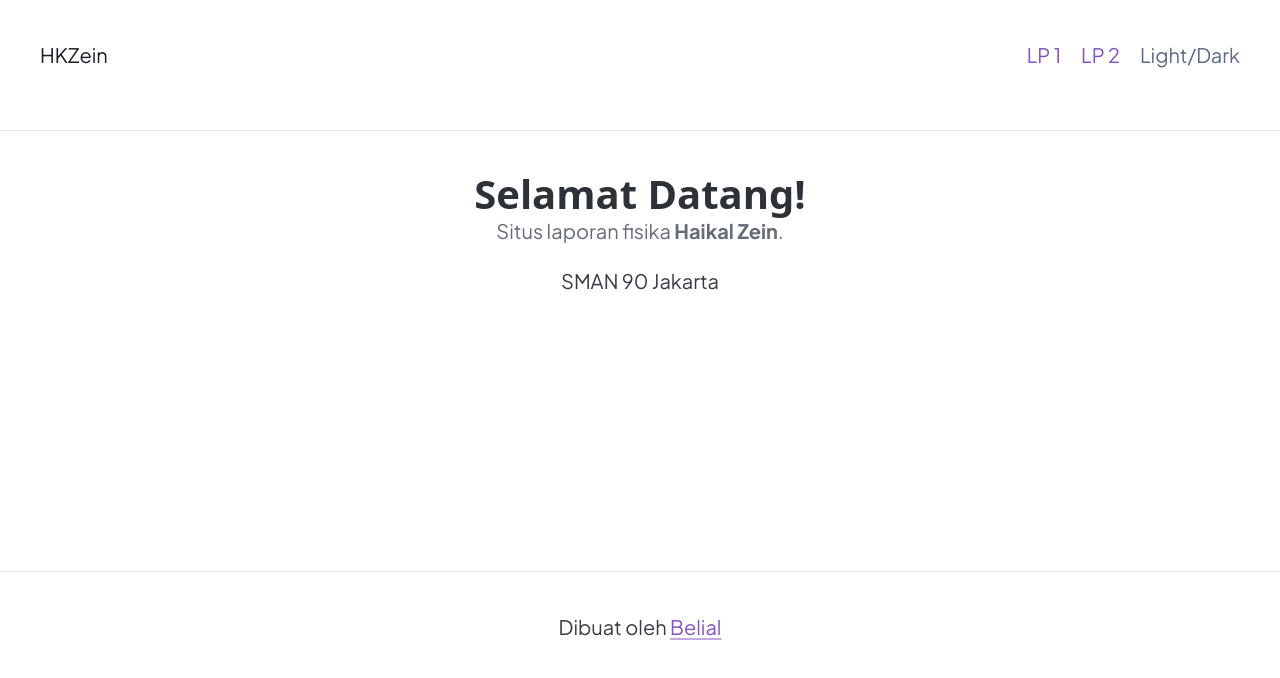
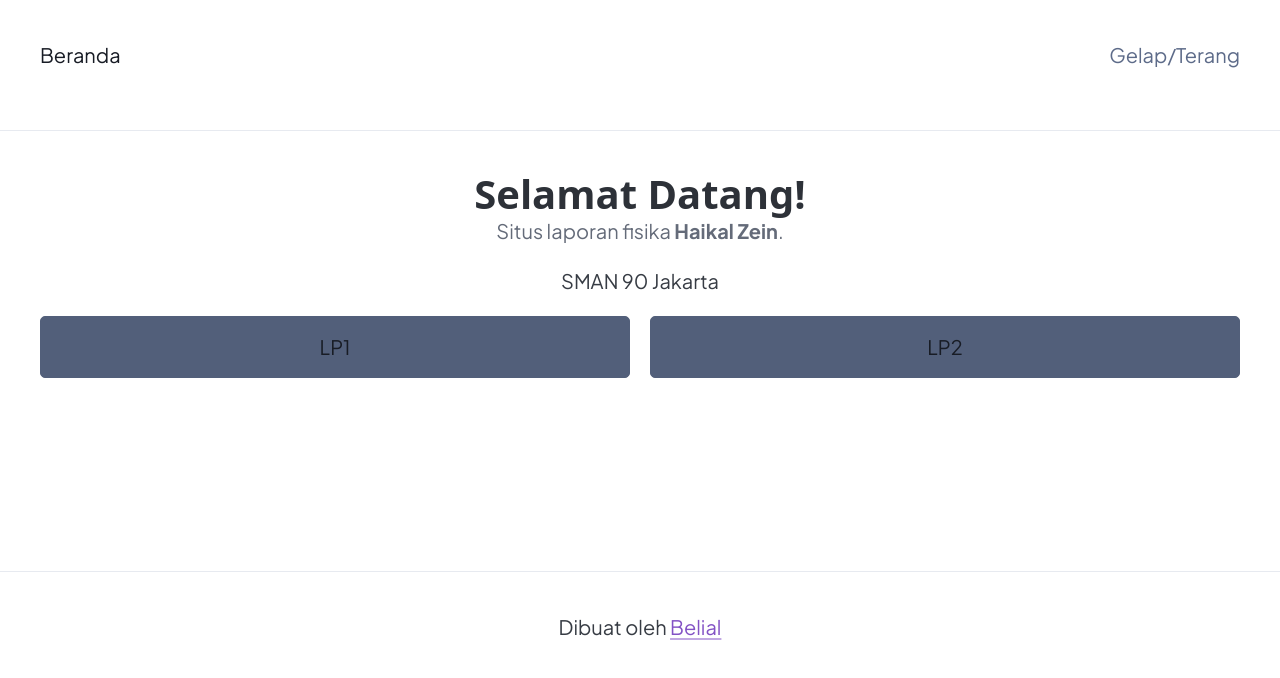
Before and after one commit to bbelial/hkzein, a website: page index.html in a window 1280 px wide. Drawn offline with Linux system fonts and the light colour scheme.

Commit message:
Better navigation placement

```diff
--- a/css/main.css
+++ b/css/main.css
@@ -11,11 +11,18 @@ footer {
     text-align: center;
 }
 
+main#home > nav button > a {
+    display: inline-block;
+    width: 100%;
+    height: 100%;
+}
+
 main#lp1 > hgroup,
 main#lp2 > hgroup {
     text-align: center;
 }
 
-li > a:hover {
+li > a:hover,
+button > a {
     text-decoration: none;
 }
--- a/index.html
+++ b/index.html
@@ -14,12 +14,10 @@
     <header class="container">
         <nav>
             <ul>
-                <li><a href="/hkzein" class="contrast">HKZein</a></li>
+                <li><a href="/hkzein" class="contrast">Beranda</a></li>
             </ul>
             <ul>
-                <li><a href="/hkzein/lp1">LP 1</a></li>
-                <li><a href="/hkzein/lp2">LP 2</a></li>
-                <li><a href="#" class="secondary">Light/Dark</a></li>
+                <li><a href="#" class="secondary">Gelap/Terang</a></li>
             </ul>
         </nav>
     </header>
@@ -31,6 +29,11 @@
         </hgroup>
 
         <p>SMAN 90 Jakarta</p>
+
+        <nav class="grid">
+            <button class="secondary"><a href="/hkzein/lp1" class="contrast">LP1</a></button>
+            <button class="secondary"><a href="/hkzein/lp2" class="contrast">LP2</a></button>
+        </nav>
     </main>
     <hr>
     <footer class="container">
```
Also changed, not shown: lp1/index.html (+2 -4 lines), lp2/index.html (+2 -4 lines).
